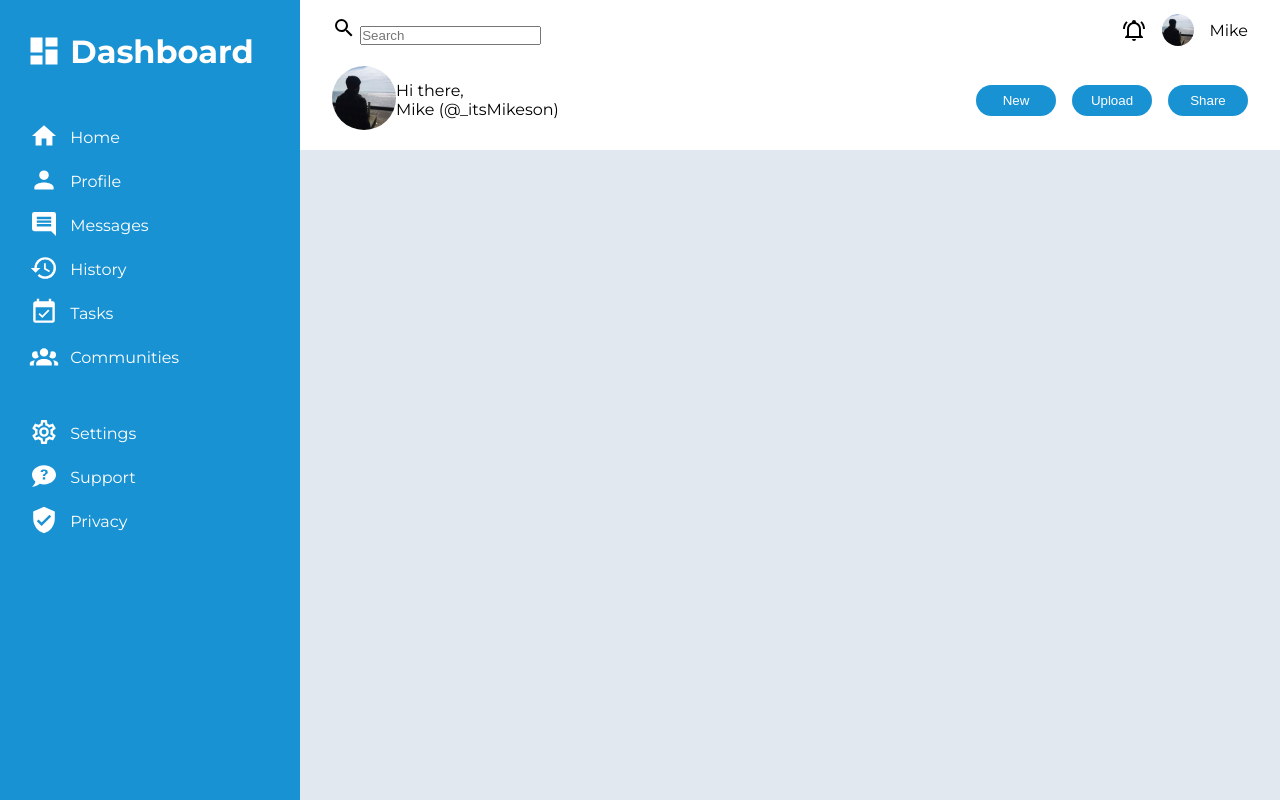
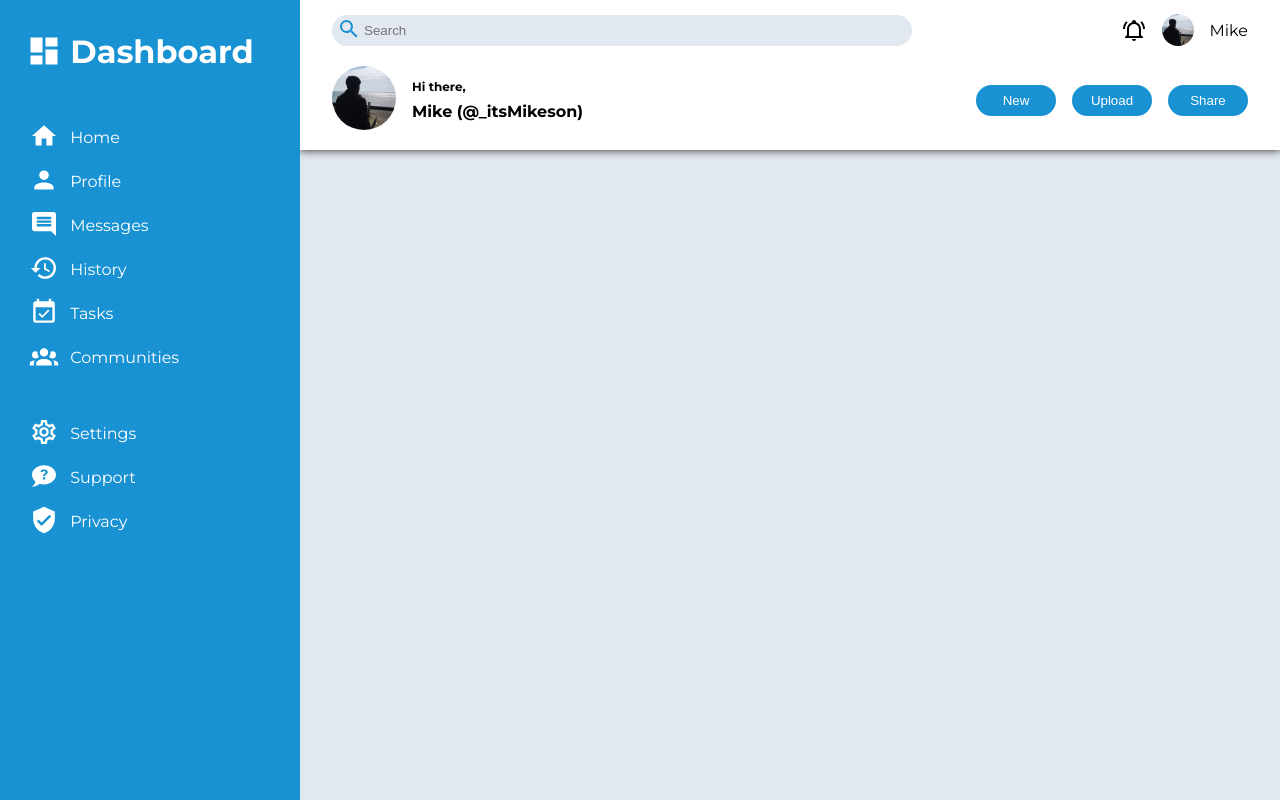
Before and after one commit to MikesonO/admin_dashboard, a plain HTML site: page index.html in a window 1280 px wide. Drawn offline with Linux system fonts and the light colour scheme.

Commit message:
Finish header design

```diff
--- a/index.html
+++ b/index.html
@@ -123,8 +123,8 @@
         <img class="profile-icon big-icon" src="./images/profile-icon.jpeg" alt="User Profile Image">
       </div>
         <div class="welcome-text">
-          <p>Hi there,</p>
-          <p>Mike <a href="https://twitter.com/itsMikeson_">(@_itsMikeson)</a></p>
+          <p class="welcome-greet bold">Hi there,</p>
+          <p class="welcome-name bold">Mike <a href="https://twitter.com/itsMikeson_" target="_blank">(@_itsMikeson)</a></p>
         </div>
       </div>
 
--- a/styles.css
+++ b/styles.css
@@ -35,6 +35,10 @@ ul{
   grid-template-rows: 150px 4fr;
 }
 
+.bold{
+  font-weight: bold;
+}
+
 .sidebar{
   background-color: var(--color2);
   color: var(--color1);
@@ -43,6 +47,7 @@ ul{
   display: grid;
   grid-template-rows: auto auto 1fr;
   gap: 3rem;
+  z-index: 2;
 }
 
 .nav-list ul,
@@ -76,6 +81,8 @@ ul{
   padding: 0 2rem;
   grid-template-columns: 3fr 1fr;
   grid-template-rows: 60px 80px;
+  z-index: 1;
+  box-shadow: 0px -2px 10px 1px var(--color4);
 }
 
 .profile-icon{
@@ -88,6 +95,10 @@ ul{
 
 .big-icon{
   width: 4rem;
+}
+
+.search-container{
+  position: relative;
 }
 
 .profile-container,
@@ -112,12 +123,22 @@ ul{
 .welcome-container{
   display: flex;
   align-items: center;
+  gap: 1rem;
+}
+
+.welcome-greet{
+  font-size: .75rem;
 }
 
 .welcome-container a{
   color: var(--color4);
 }
 
+.welcome-text{
+  display: flex;
+  flex-direction: column;
+  gap: .5rem;
+}
 
 
 .main-content{
@@ -129,3 +150,23 @@ ul{
 #logo{
   display: inline;
 }
+
+#search{
+  min-width: 225px;
+  width: 90%;
+  border-radius: 50px;
+  padding:.5rem 2rem;
+  background-color: var(--color3);
+  border: none;
+}
+
+#search:focus{
+  outline: none;
+}
+
+#search-icon{
+  position: absolute;
+  left: 5px;
+  bottom: 5px;
+  color: var(--color2);
+}
```
